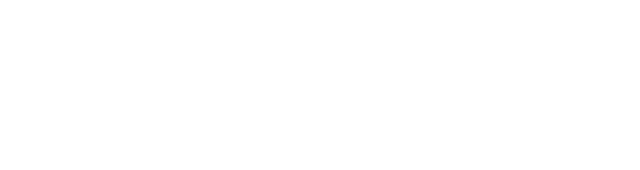
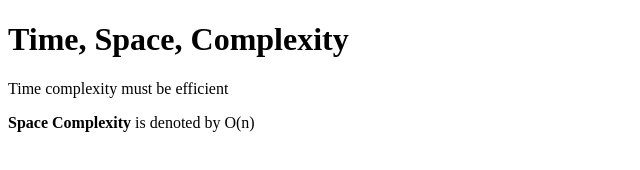
Before and after one commit to acciojob/time-and-space-complexity-KalaBharathi, a website: page main.html in a window 1280 px wide. Shown: the whole page, without its empty margins (0-640 px from the left). Drawn offline with Linux system fonts and the light colour scheme.

Commit message:
created a submission

```diff
--- a/main.html
+++ b/main.html
@@ -8,6 +8,10 @@
 
 <body>
 	<!-- the entire body must be written by student -->
+	<h1>Time, Space, Complexity</h1>
+	<p>Time complexity must be efficient</p>
+	<p><strong>Space Complexity</strong> is denoted by O(n)</p>
+
     <script type="text/javascript" src="./script.js">
 </script>
 
```
